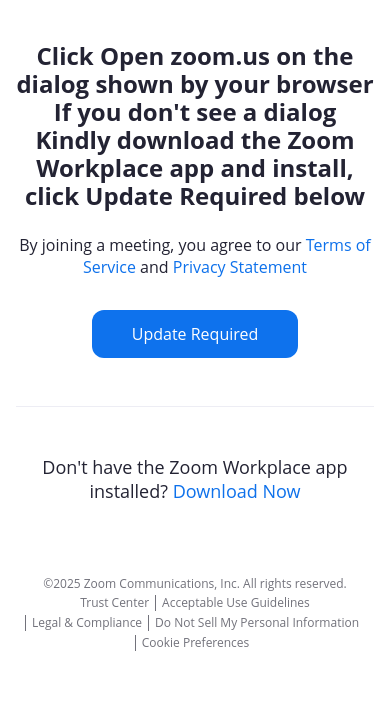
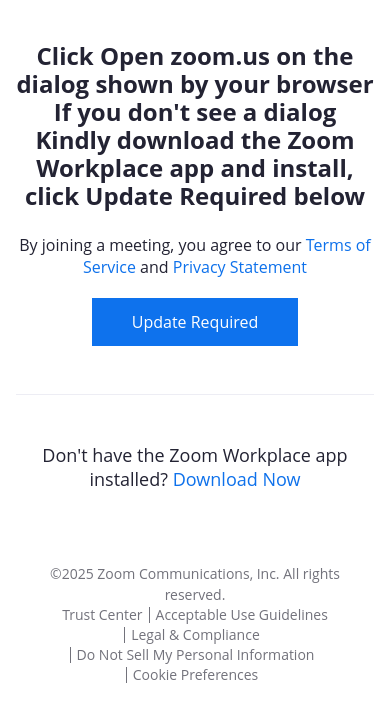
Before and after one commit to billsmike987/webn, a plain HTML site: page index.html in a window 390 px wide. Shown: the part 66-788 px from the top of the page. Drawn offline with Linux system fonts and the light colour scheme.

Commit message:
Update index.html

```diff
--- a/index.html
+++ b/index.html
@@ -84,13 +84,13 @@
 
         .mbTuDeF1 {
             background: #0e72ed;
-            border-radius: 12px;
+            border-radius: px;
             color: #fff;
             cursor: pointer;
             display: inline-block;
             font-size: 16px;
             line-height: 32px;
-            margin-top: 12px;
+            margin-top: px;
             padding: 8px 40px;
             text-align: center;
             border: none;
@@ -170,7 +170,7 @@
             }
 
             #footer_container p {
-                font-size: 12px;
+                font-size: px;
             }
 
             .LP3K7kSq a {
```
